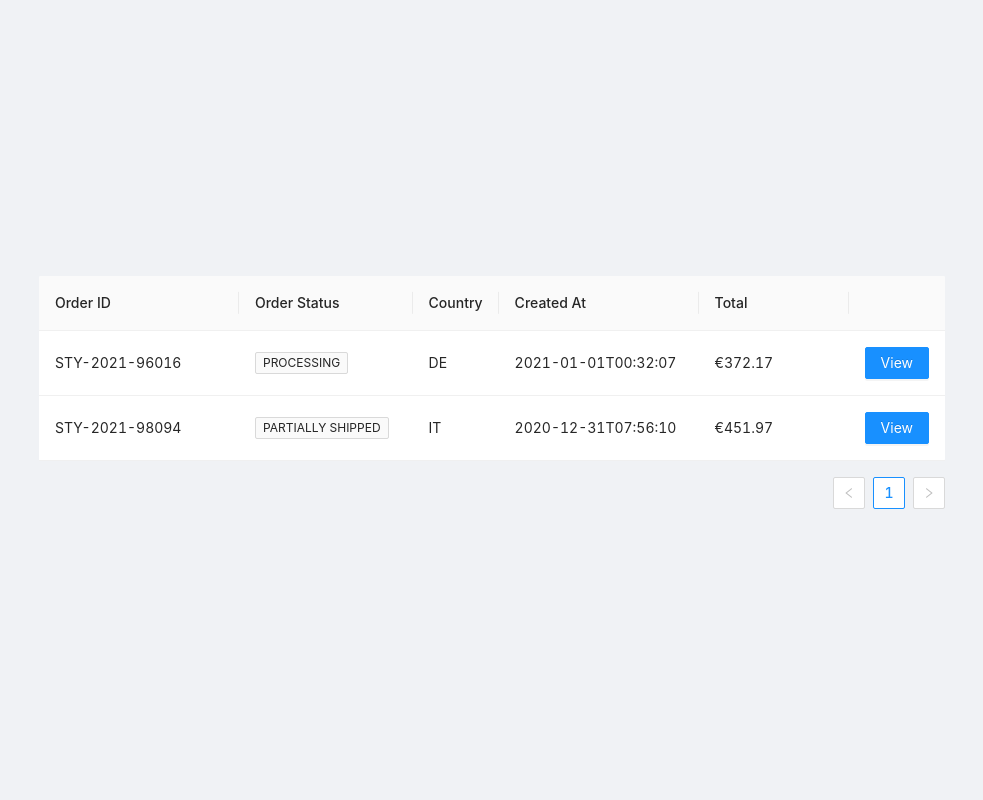
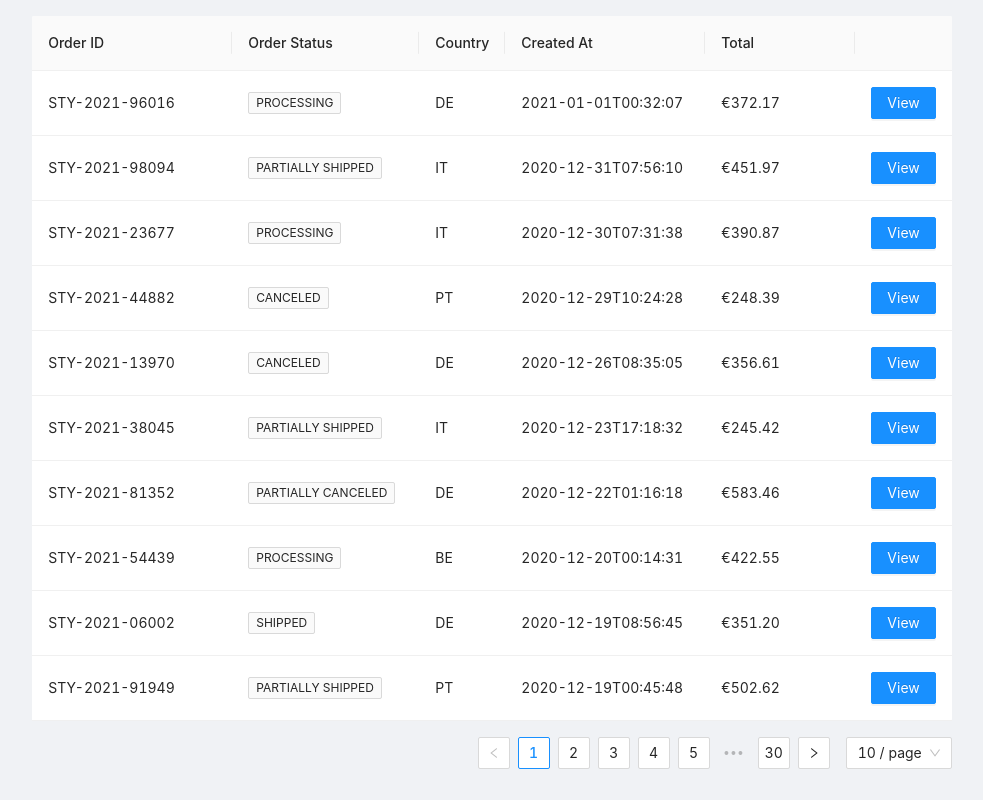
Before and after one commit to laurenclark/staiy-tech-demo, a React (Create React App) app: page / in a window 1280 px wide. Shown: the whole page, without its empty margins (148-1131 px from the left). Built offline with nearby package versions, Linux system fonts and the light colour scheme.

Commit message:
Create fetch hook and pull in data for table

```diff
--- a/src/App.js
+++ b/src/App.js
@@ -5,9 +5,10 @@ function App() {
     return (
         <Layout
             style={{
-                height: "100vh",
                 display: "grid",
-                placeItems: "center"
+                placeItems: "center",
+                minHeight: "100vh",
+                minWidth: "100vw"
             }}>
             <OrderTable />
         </Layout>
--- a/src/components/OrderTable/OrderTable.jsx
+++ b/src/components/OrderTable/OrderTable.jsx
@@ -1,24 +1,6 @@
 import "antd/dist/antd.css";
+import { useFetch } from "../hooks/useFetch";
 import { Table, Tag, Button } from "antd";
-
-const testData = [
-    {
-        code: "STY-2021-96016",
-        order_status: "Processing",
-        customer_name: "Amelia De Vries",
-        country: "DE",
-        created_at: "2021-01-01T00:32:07",
-        total: "€372.17"
-    },
-    {
-        code: "STY-2021-98094",
-        order_status: "Partially shipped",
-        customer_name: "Jack M\u00fcller",
-        country: "IT",
-        created_at: "2020-12-31T07:56:10",
-        total: "€451.97"
-    }
-];
 
 const columns = [
     {
@@ -58,12 +40,22 @@ const columns = [
         width: 150
     },
     {
+        key: "1",
         width: 50,
         render: () => <Button type="primary">View</Button>
     }
 ];
 
 function OrderTable() {
+    const { isLoading, response, error } = useFetch("codingChallenge.json");
+
+    if (error) {
+        return "Sorry something went wrong - please refresh the page and try again.";
+    }
+
+    if (isLoading) {
+        return "Loading...";
+    }
     return (
         <Table
             style={{
@@ -71,7 +63,7 @@ function OrderTable() {
                 maxWidth: "1000px"
             }}
             columns={columns}
-            dataSource={testData}
+            dataSource={response}
         />
     );
 }
--- /dev/null
+++ b/src/components/hooks/useFetch.js
@@ -0,0 +1,26 @@
+import { useEffect, useState } from "react";
+
+export const useFetch = (url, options) => {
+    const [response, setResponse] = useState(null);
+    const [error, setError] = useState(null);
+    const [isLoading, setIsLoading] = useState(false);
+
+    useEffect(() => {
+        const fetchData = async () => {
+            try {
+                const res = await fetch(url, options);
+                const json = await res.json();
+
+                setResponse(json);
+            } catch (error) {
+                setError(error);
+                console.error(error);
+            }
+            setIsLoading(false);
+        };
+
+        fetchData();
+    }, [url, options]);
+
+    return { isLoading, response, error };
+};
```
Also changed, not shown: public/codingChallenge.json (renamed from src/codingChallenge.json).
